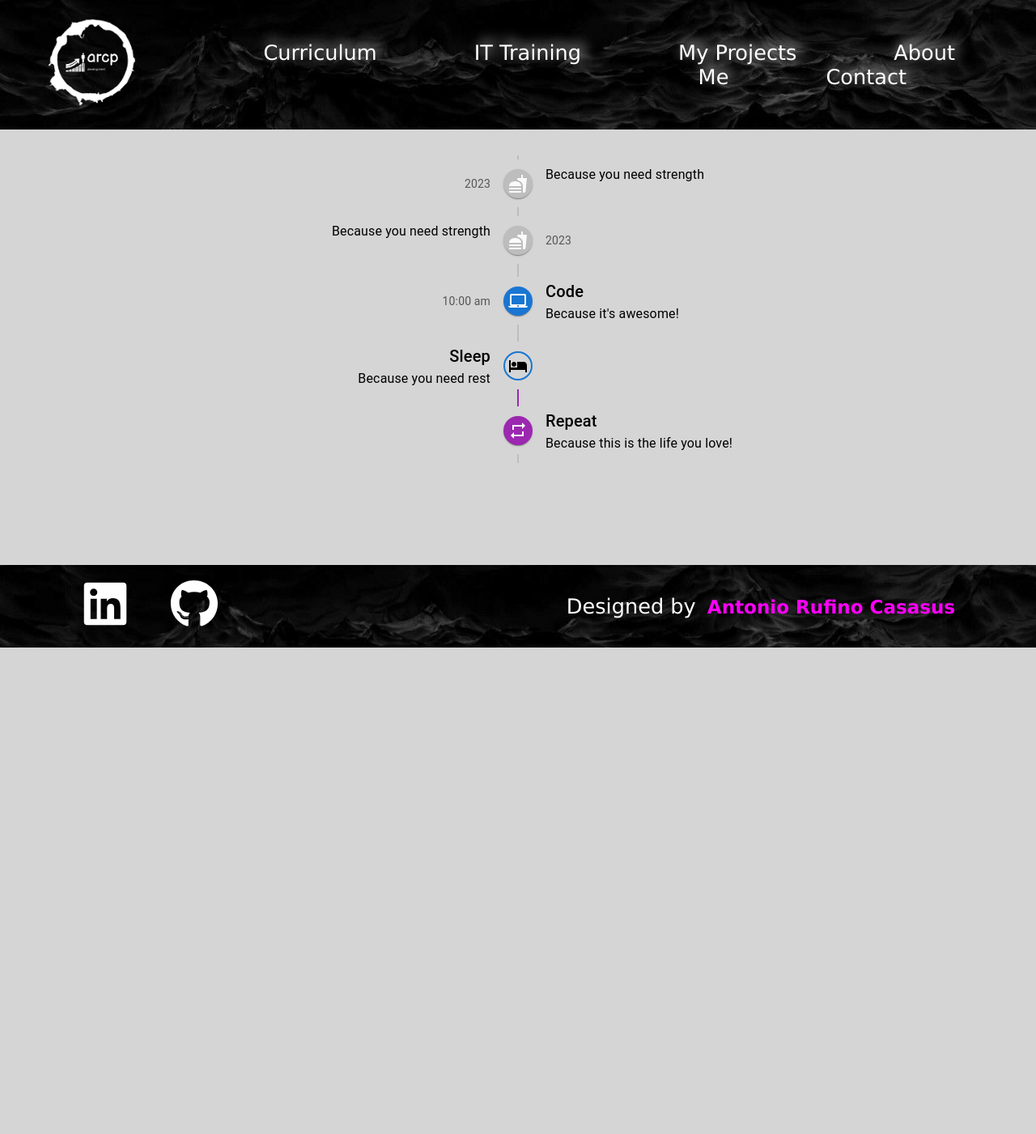
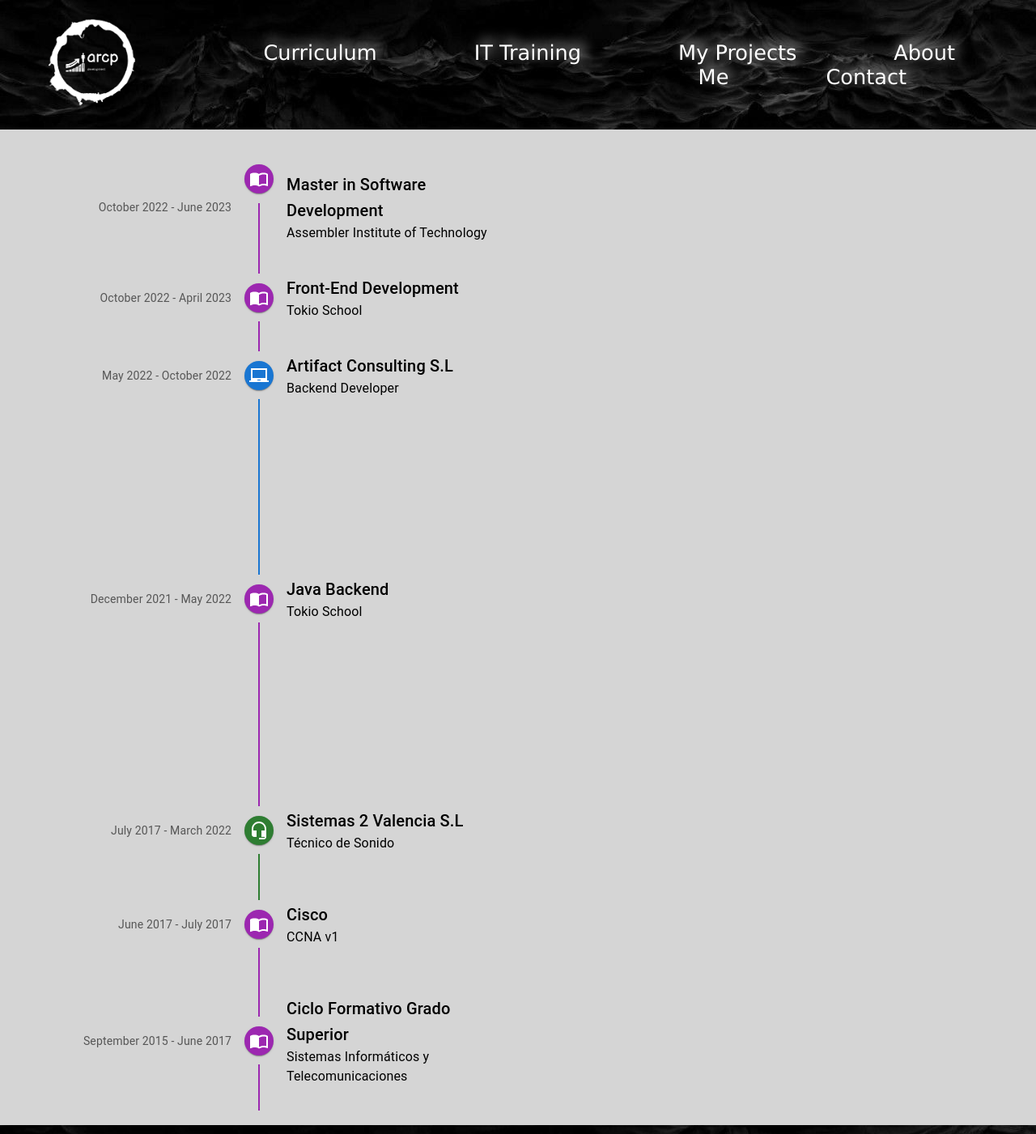
Before and after one commit to devs-toni/Projects, a React (Create React App) app in the folder arcp/: page /#/cv in a window 1280 px wide. Shown: the top 1401 px of the page at 81% size. Before the commit the page ends 800 px from the top, so only its background shows below. Built offline with nearby package versions, Linux system fonts and the light colour scheme.

Commit message:
curriculum timeline implemented

```diff
--- a/arcp/src/address/Address.js
+++ b/arcp/src/address/Address.js
@@ -12,7 +12,7 @@
         <BrowserRouter>
             <HashRouter>
                 <Switch>
-                    <Route exact path='/cv' component={Curriculum} />
+                    <Route path='/cv' component={Curriculum} />
                     <Route exact path='/courses' component={Courses} />
                     <Route exact path='/projects' component={Projects} />
                     <Route exact path='/about' component={About} />
--- a/arcp/src/components/Courses.jsx
+++ b/arcp/src/components/Courses.jsx
@@ -15,6 +15,7 @@
 import boot from '../assets/img/boot.jpg';
 import sql from '../assets/img/sql.png';
 import fx from '../assets/img/javafx.png';
+import node from '../assets/img/node.png';
 import '../styles/courses.css';
 import Counter from './specific/Counter';
 
@@ -22,7 +23,7 @@
   return (
     <div className='courses'>
       <div className='right'>
-        <Counter hours='2000' />
+        <Counter hours='2206' />
       </div>
       <div className="left">
         <h3 className='title-it'>MY STUDIES</h3>
@@ -31,8 +32,8 @@
       <div className='boxes'>
         <Course
           className='box'
-          name='Master in Software Development'
-          creator='Assembler Institute of Technology'
+          name='Master Software Development'
+          creator='Assembler Institute'
           img={assembler}
           hours='1200'
           link='https://assemblerinstitute.com/cursos/master-in-software-development-remoto/'
@@ -76,6 +77,14 @@
           img={boot}
           hours='15'
           link='https://www.youtube.com/playlist?list=PLcIHm18h1i4nD4H8tPeID8PNiKsm4VZm5'
+        />
+        <Course
+          className='box'
+          name='Node.js'
+          creator='Bluuweb'
+          img={node}
+          hours='6'
+          link='https://www.youtube.com/playlist?list=PLPl81lqbj-4IEnmCXEJeEXPepr8gWtsl6'
         />
         <Course
           className='box'
--- a/arcp/src/components/Curriculum.jsx
+++ b/arcp/src/components/Curriculum.jsx
@@ -1,13 +1,21 @@
-
 import React from 'react'
 import Timegraphic from './specific/Timegraphic';
+import '../styles/curriculum.css';
+import { Switch, Route, useRouteMatch } from 'react-router-dom';
+import Study from './specific/Study';
+const Curriculum = () => {
+  let { path, url } = useRouteMatch();
+  return (
+    <div className='cv'>
+      <Timegraphic url={`${url}`} />
 
-const Curriculum = () => {
-  return (
-    <div>
-        <Timegraphic />
+      <Switch>
+        <Route exact path={path}>
+        </Route>
+        <Route path={`${path}/:topic`} component={Study}></Route>
+      </Switch>
     </div>
-  )
-}
+  );
+};
 
-export default Curriculum
+export default Curriculum;
--- a/arcp/src/components/specific/Counter.jsx
+++ b/arcp/src/components/specific/Counter.jsx
@@ -5,7 +5,7 @@
 const Counter = ({hours}) => {
   return (
     <div className='counter'>
-        <CountUp className='hours' start={0} end={2200} duration={5} />
+        <CountUp className='hours' start={0} end={hours} duration={5} />
         <span className='p-hours'>Hours</span>
     </div>
   )
--- /dev/null
+++ b/arcp/src/components/specific/Study.jsx
@@ -0,0 +1,16 @@
+import React from 'react'
+import { useParams } from 'react-router-dom';
+import '../../styles/study.css';
+
+const Study = () => {
+
+    let { topic } = useParams();
+
+    return (
+        <div className='study'>
+            {`Sección de ${topic}`}
+        </div>
+    )
+}
+
+export default Study
--- a/arcp/src/components/specific/Timegraphic.jsx
+++ b/arcp/src/components/specific/Timegraphic.jsx
@@ -6,15 +6,19 @@
 import TimelineContent from '@mui/lab/TimelineContent';
 import TimelineOppositeContent from '@mui/lab/TimelineOppositeContent';
 import TimelineDot from '@mui/lab/TimelineDot';
-import FastfoodIcon from '@mui/icons-material/Fastfood';
-import LaptopMacIcon from '@mui/icons-material/LaptopMac';
-import HotelIcon from '@mui/icons-material/Hotel';
-import RepeatIcon from '@mui/icons-material/Repeat';
+import ImportContactsIcon from '@mui/icons-material/ImportContacts';
+import LaptopChromebookIcon from '@mui/icons-material/LaptopChromebook';
+import HeadsetMicIcon from '@mui/icons-material/HeadsetMic';
 import Typography from '@mui/material/Typography';
+import { Link } from 'react-router-dom';
 
-export default function CustomizedTimeline() {
+export default function CustomizedTimeline({url}) {
+
+
+
     return (
-        <Timeline position="alternate">
+        <div className='tl'>
+            <Timeline position="right">
                 <TimelineItem>
                     <TimelineOppositeContent
                         sx={{ m: 'auto 0' }}
@@ -22,31 +26,22 @@
                         variant="body2"
                         color="text.secondary"
                     >
-                    2023
-
+                        October 2022 - June 2023
                     </TimelineOppositeContent>
                     <TimelineSeparator>
-                    <TimelineConnector />
-                    <TimelineDot>
-                        <FastfoodIcon />
-                    </TimelineDot>
-                    <TimelineConnector />
+                        <Link to={`${url}/assembler`}>
+                            <TimelineDot color="secondary">
+                                <ImportContactsIcon />
+                            </TimelineDot></Link>
+                        <TimelineConnector sx={{ bgcolor: 'secondary.main' }} />
                     </TimelineSeparator>
-                <TimelineContent sx={{ py: '12px', px: 2 }}>
+                    <TimelineContent sx={{ py: '20px', px: 2 }}>
                         <Typography variant="h6" component="span">
-
+                            Master in Software Development
                         </Typography>
-                    <Typography>Because you need strength</Typography>
+                        <Typography>Assembler Institute of Technology</Typography>
                     </TimelineContent>
                 </TimelineItem>
-
-
-
-
-
-
-
-
                 <TimelineItem>
                     <TimelineOppositeContent
                         sx={{ m: 'auto 0' }}
@@ -54,20 +49,21 @@
                         variant="body2"
                         color="text.secondary"
                     >
-                    2023
+                        October 2022 - April 2023
                     </TimelineOppositeContent>
                     <TimelineSeparator>
-                    <TimelineConnector />
-                    <TimelineDot>
-                        <FastfoodIcon />
-                    </TimelineDot>
-                    <TimelineConnector />
+                        <TimelineConnector sx={{ bgcolor: 'secondary.main' }} />
+                        <Link to={`${url}/front`}>
+                            <TimelineDot color="secondary">
+                                <ImportContactsIcon />
+                            </TimelineDot></Link>
+                        <TimelineConnector sx={{ bgcolor: 'secondary.main' }} />
                     </TimelineSeparator>
-                <TimelineContent sx={{ py: '12px', px: 2 }}>
+                    <TimelineContent sx={{ py: '20px', px: 2 }}>
                         <Typography variant="h6" component="span">
-
+                            Front-End Development
                         </Typography>
-                    <Typography>Because you need strength</Typography>
+                        <Typography>Tokio School</Typography>
                     </TimelineContent>
                 </TimelineItem>
                 <TimelineItem>
@@ -76,52 +72,120 @@
                         variant="body2"
                         color="text.secondary"
                     >
-                    10:00 am
+                        May 2022 - October 2022
                     </TimelineOppositeContent>
                     <TimelineSeparator>
-                    <TimelineConnector />
+                        <TimelineConnector sx={{ bgcolor: 'secondary.main' }} />
+                        <Link to={`${url}/artifact`}>
                             <TimelineDot color="primary">
-                        <LaptopMacIcon />
-                    </TimelineDot>
-                    <TimelineConnector />
+                                <LaptopChromebookIcon />
+                            </TimelineDot></Link>
+                        <TimelineConnector sx={{ bgcolor: 'primary.main' }} />
                     </TimelineSeparator>
-                <TimelineContent sx={{ py: '12px', px: 2 }}>
+                    <TimelineContent sx={{ py: '20px', px: 2 }}>
                         <Typography variant="h6" component="span">
-                        Code
+                            Artifact Consulting S.L
                         </Typography>
-                    <Typography>Because it&apos;s awesome!</Typography>
+                        <Typography>Backend Developer</Typography>
                     </TimelineContent>
                 </TimelineItem>
                 <TimelineItem>
+                    <TimelineOppositeContent
+                        sx={{ m: 'auto 0' }}
+                        align="right"
+                        variant="body2"
+                        color="text.secondary"
+                    >
+                        December 2021 - May 2022
+                    </TimelineOppositeContent>
                     <TimelineSeparator>
-                    <TimelineConnector />
-                    <TimelineDot color="primary" variant="outlined">
-                        <HotelIcon />
-                    </TimelineDot>
+                        <TimelineConnector sx={{ bgcolor: 'primary.main' }} />
+                        <Link to={`${url}/java`}>
+                            <TimelineDot color="secondary">
+                                <ImportContactsIcon />
+                            </TimelineDot></Link>
                         <TimelineConnector sx={{ bgcolor: 'secondary.main' }} />
                     </TimelineSeparator>
-                <TimelineContent sx={{ py: '12px', px: 2 }}>
+                    <TimelineContent sx={{ py: '200px', px: 2 }}>
                         <Typography variant="h6" component="span">
-                        Sleep
+                            Java Backend
                         </Typography>
-                    <Typography>Because you need rest</Typography>
+                        <Typography>Tokio School</Typography>
                     </TimelineContent>
                 </TimelineItem>
                 <TimelineItem>
+                    <TimelineOppositeContent
+                        sx={{ m: 'auto 0' }}
+                        align="right"
+                        variant="body2"
+                        color="text.secondary"
+                    >
+                        July 2017 - March 2022
+                    </TimelineOppositeContent>
                     <TimelineSeparator>
                         <TimelineConnector sx={{ bgcolor: 'secondary.main' }} />
+                        <Link to={`${url}/sistemas`}>
+                            <TimelineDot color="success">
+                                <HeadsetMicIcon />
+                            </TimelineDot></Link>
+                        <TimelineConnector sx={{ bgcolor: 'success.main' }} />
+                    </TimelineSeparator>
+                    <TimelineContent
+                        sx={{ py: '30px', px: 2 }}>
+
+                        <Typography variant="h6" component="span">
+                            Sistemas 2 Valencia S.L
+                        </Typography>
+                        <Typography>Técnico de Sonido</Typography>
+                    </TimelineContent>
+                </TimelineItem>
+                <TimelineItem>
+                    <TimelineOppositeContent
+                        sx={{ m: 'auto 0' }}
+                        variant="body2"
+                        color="text.secondary"
+                    >
+                        June 2017 - July 2017
+                    </TimelineOppositeContent>
+                    <TimelineSeparator>
+                        <TimelineConnector sx={{ bgcolor: 'success.main' }} />
+                        <Link to={`${url}/cisco`}>
                             <TimelineDot color="secondary">
-                        <RepeatIcon />
-                    </TimelineDot>
-                    <TimelineConnector />
+                                <ImportContactsIcon />
+                            </TimelineDot></Link>
+                        <TimelineConnector sx={{ bgcolor: 'secondary.main' }} />
                     </TimelineSeparator>
-                <TimelineContent sx={{ py: '12px', px: 2 }}>
-                    <Typography variant="h6" component="span">
-                        Repeat
+                    <TimelineContent sx={{ py: '30px', px: 2 }}>
+                        <Typography variant="h6" component="span">Cisco</Typography>
+                        <Typography>CCNA v1</Typography>
+                    </TimelineContent>
+                </TimelineItem>
+                <TimelineItem>
+                    <TimelineOppositeContent
+                        sx={{ m: 'auto 0' }}
+                        align="right"
+                        variant="body2"
+                        color="text.secondary"
+                    >
+                        September 2015 - June 2017
+                    </TimelineOppositeContent>
+                    <TimelineSeparator>
+                        <TimelineConnector sx={{ bgcolor: 'secondary.main' }} />
+                        <Link to={`${url}/fp`}>
+                            <TimelineDot color="secondary">
+                                <ImportContactsIcon />
+                            </TimelineDot></Link>
+                        <TimelineConnector sx={{ bgcolor: 'secondary.main' }} />
+                    </TimelineSeparator>
+                    <TimelineContent
+                        sx={{ py: '30px', px: 2 }}
+                    >
+                        <Typography variant="h6" component="span">Ciclo Formativo Grado Superior
                         </Typography>
-                    <Typography>Because this is the life you love!</Typography>
+                        <Typography>Sistemas Informáticos y Telecomunicaciones</Typography>
                     </TimelineContent>
                 </TimelineItem>
             </Timeline>
+        </div>
     );
 }
--- a/arcp/src/index.css
+++ b/arcp/src/index.css
@@ -6,6 +6,9 @@
   -webkit-font-smoothing: antialiased;
   -moz-osx-font-smoothing: grayscale;
   background-color: rgb(213, 213, 213);
+  position: relative;
+  min-height: 100vh;
+  padding-bottom: 3.5em;
 }
 
 p {
--- a/arcp/src/styles/course.css
+++ b/arcp/src/styles/course.css
@@ -22,7 +22,7 @@
     display: flex;
     flex-direction: column;
     justify-content: center;
-    padding: 0 15px;
+    padding: 5px 15px;
     text-align: start;
 }
 
--- a/arcp/src/styles/courses.css
+++ b/arcp/src/styles/courses.css
@@ -6,7 +6,7 @@
 .courses .boxes {
   display: flex;
   flex-flow: row wrap;
-  margin-top: 100px;
+  margin-top: 70px;
 }
 
 .title-it {
--- /dev/null
+++ b/arcp/src/styles/curriculum.css
@@ -0,0 +1,9 @@
+.cv {
+    display: flex;
+    flex-flow: row nowrap;
+}
+
+.tl {
+    width: 50%;
+    text-align: center;
+}
--- a/arcp/src/styles/footer.css
+++ b/arcp/src/styles/footer.css
@@ -1,7 +1,7 @@
 .footer {
     background-color: transparent;
     color: white;
-    position: fixed;
+    position: absolute;
     bottom: 0;
     width: 100%;
     height: 4em;
--- /dev/null
+++ b/arcp/src/styles/study.css
@@ -0,0 +1,3 @@
+.study {
+    padding-top: 200px;
+}
```
Also changed, not shown: arcp/src/assets/img/node.png (added), 57 other files (tests, documents, lock files or other folders). Lines whose indentation alone changed are shown as unchanged.
